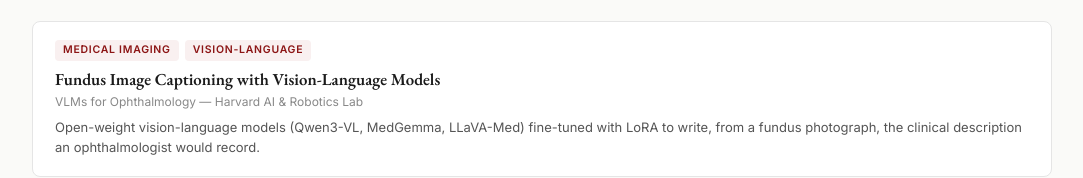
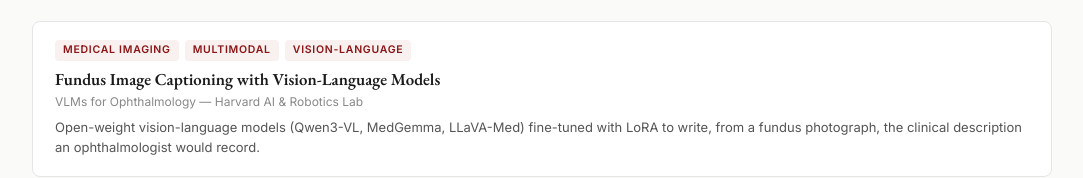
Before and after one commit to SelimLali/selimlali.github.io, a plain HTML site: page index.html in a window 1280 px wide. Shown: the part 2169-2347 px from the top of the page, without its empty margins (98-1181 px from the left). Drawn offline with Linux system fonts and the light colour scheme.

Commit message:
Fundus image captioning project: tags Medical imaging, Multimodal, Vision-language

```diff
--- a/index.html
+++ b/index.html
@@ -140,7 +140,7 @@
       </article>
       <article class="card">
         <div class="body">
-          <div class="tags"><span class="tag">Medical imaging</span><span class="tag">Vision-language</span></div>
+          <div class="tags"><span class="tag">Medical imaging</span><span class="tag">Multimodal</span><span class="tag">Vision-language</span></div>
           <h3>Fundus Image Captioning with Vision-Language Models</h3>
           <p class="affil">VLMs for Ophthalmology &mdash; Harvard AI &amp; Robotics Lab</p>
           <p class="summary">Open-weight vision-language models (Qwen3-VL, MedGemma, LLaVA-Med) fine-tuned with LoRA to write, from a fundus photograph, the clinical description an ophthalmologist would record.</p>
```
